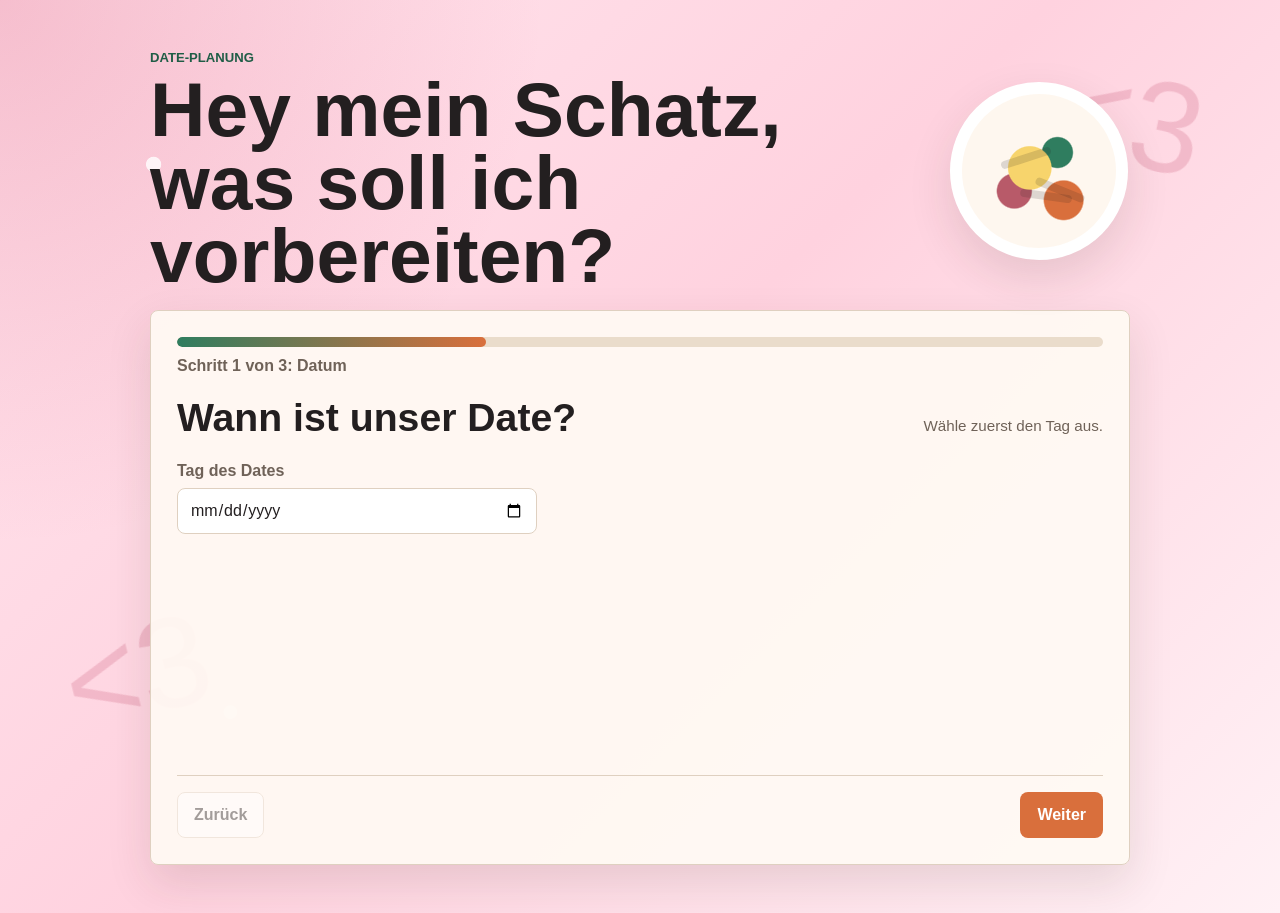
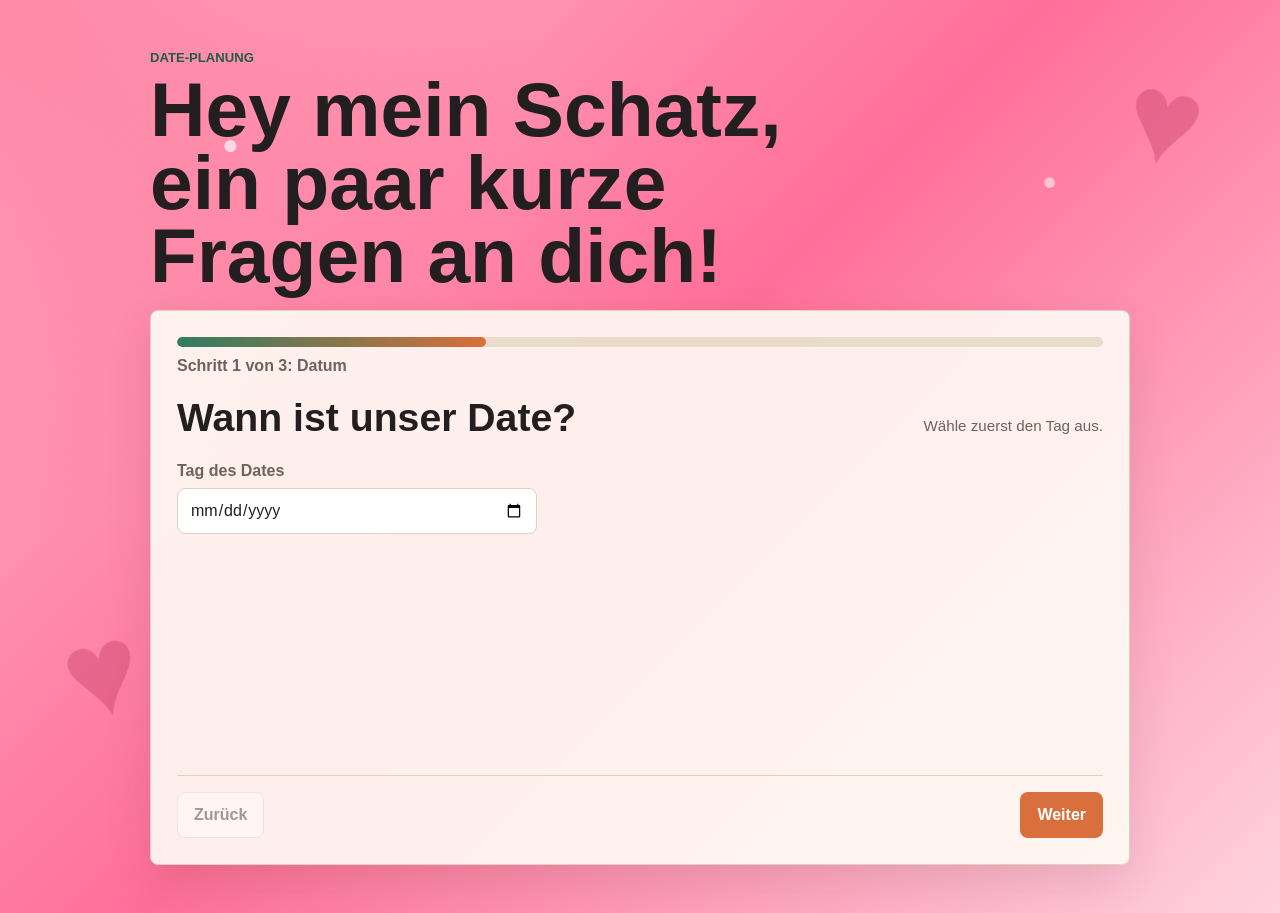
Before and after one commit to Bellamirabella/mealendar, a plain HTML site: page index.html in a window 1280 px wide. Drawn offline with Linux system fonts and the light colour scheme.

Commit message:
Add files via upload

```diff
--- a/app.js
+++ b/app.js
@@ -218,6 +218,7 @@ const form = document.querySelector("#dateForm");
 const progressFill = document.querySelector("#progressFill");
 const stepCount = document.querySelector("#stepCount");
 const summary = document.querySelector("#summary");
+const finalTitle = document.querySelector("#finalTitle");
 const copyButton = document.querySelector("#copyButton");
 const copyStatus = document.querySelector("#copyStatus");
 const backButton = document.querySelector("#backButton");
@@ -346,7 +347,6 @@ function buildSummary() {
   const isHomeDate = state.location === "Bei mir" || state.location === "Bei dir";
 
   if (!isHomeDate || state.cook === "Nein") {
-    lines.push("Ich freue mich auf unser Date! <3");
     return lines.join("\n");
   }
 
@@ -389,6 +389,7 @@ function buildSummary() {
 function renderStep() {
   const steps = getActiveSteps();
   const activeStep = steps[currentStep];
+  const isHomeDate = state.location === "Bei mir" || state.location === "Bei dir";
 
   document.querySelectorAll(".step-panel").forEach((panel) => {
     panel.classList.toggle("is-active", panel.dataset.step === activeStep);
@@ -399,6 +400,7 @@ function renderStep() {
   stepCount.textContent = `Schritt ${currentStep + 1} von ${steps.length}: ${getStepLabel(activeStep)}`;
   backButton.disabled = currentStep === 0;
   nextButton.textContent = activeStep === "final" ? "Zum Anfang" : "Weiter";
+  finalTitle.textContent = (!isHomeDate || state.cook === "Nein") ? "Ich freue mich auf unser Date!" : "Fertig";
 }
 
 function render() {
--- a/index.html
+++ b/index.html
@@ -11,12 +11,7 @@
       <section class="hero">
         <div>
           <p class="eyebrow">Date-Planung</p>
-          <h1>Hey mein Schatz, was soll ich vorbereiten?</h1>
-        </div>
-        <div class="plate-art" aria-hidden="true">
-          <span></span>
-          <span></span>
-          <span></span>
+          <h1>Hey mein Schatz, ein paar kurze Fragen an dich!</h1>
         </div>
       </section>
 
@@ -59,7 +54,6 @@
 
         <section class="step-panel" data-step="time">
           <div class="section-heading">
-            <h2>Welche Tageszeit passt?</h2>
             <p>Mehrfachauswahl möglich.</p>
           </div>
           <div class="chip-grid" data-group="time"></div>
@@ -123,7 +117,7 @@
 
         <section class="step-panel" data-step="warmDinner">
           <div class="section-heading">
-            <h2>Welches warme Gericht?</h2>
+            <h2>Welches warme Gericht zum Abendessen?</h2>
             <p>Mehrfachauswahl möglich.</p>
           </div>
           <div class="chip-grid" data-group="warmDinner"></div>
@@ -139,7 +133,7 @@
 
         <section class="step-panel" data-step="final">
           <div class="section-heading">
-            <h2>Fertig</h2>
+            <h2 id="finalTitle">Fertig</h2>
             <p>Diese Antwort kannst du kopieren.</p>
           </div>
           <p class="final-note">Bitte kopiere diesen Text und schick ihn mir per Nachricht.</p>
--- a/styles.css
+++ b/styles.css
@@ -19,11 +19,10 @@ body {
   margin: 0;
   min-height: 100vh;
   background:
-    radial-gradient(circle at 12% 18%, rgba(255, 255, 255, 0.8) 0 0.45rem, transparent 0.5rem),
-    radial-gradient(circle at 78% 12%, rgba(255, 255, 255, 0.7) 0 0.35rem, transparent 0.4rem),
-    radial-gradient(circle at 18% 78%, rgba(255, 255, 255, 0.7) 0 0.4rem, transparent 0.45rem),
-    radial-gradient(circle at top left, rgba(217, 65, 105, 0.24), transparent 34rem),
-    linear-gradient(135deg, #ffe6ee 0%, #ffd2df 48%, #fff1f5 100%);
+    radial-gradient(circle at 18% 16%, rgba(255, 255, 255, 0.65) 0 0.35rem, transparent 0.4rem),
+    radial-gradient(circle at 82% 20%, rgba(255, 255, 255, 0.55) 0 0.3rem, transparent 0.36rem),
+    radial-gradient(circle at top left, rgba(255, 74, 119, 0.42), transparent 34rem),
+    linear-gradient(135deg, #ffb6ca 0%, #ff6f98 48%, #ffd3df 100%);
   color: var(--ink);
   font-family: Arial, Helvetica, sans-serif;
 }
@@ -32,21 +31,21 @@ body::before,
 body::after {
   position: fixed;
   z-index: -1;
-  color: rgba(184, 43, 84, 0.18);
+  color: rgba(150, 0, 52, 0.22);
   font-size: clamp(4rem, 10vw, 9rem);
   line-height: 1;
   pointer-events: none;
 }
 
 body::before {
-  content: "<3";
+  content: "♥";
   top: 7vh;
   right: 6vw;
   transform: rotate(12deg);
 }
 
 body::after {
-  content: "<3";
+  content: "♥";
   left: 5vw;
   bottom: 8vh;
   transform: rotate(-14deg);
@@ -65,11 +64,8 @@ input {
 }
 
 .hero {
-  min-height: 190px;
-  display: grid;
-  grid-template-columns: minmax(0, 1fr) 180px;
-  align-items: center;
-  gap: 24px;
+  min-height: 170px;
+  display: block;
   padding: 22px 0 18px;
 }
 
@@ -101,47 +97,6 @@ h2 {
   font-size: clamp(1.55rem, 4vw, 2.45rem);
   line-height: 1.05;
   letter-spacing: 0;
-}
-
-.plate-art {
-  width: 178px;
-  aspect-ratio: 1;
-  border: 12px solid #ffffff;
-  border-radius: 50%;
-  background:
-    radial-gradient(circle at 44% 48%, #f7d46c 0 18%, transparent 19%),
-    radial-gradient(circle at 62% 38%, #2f7d5f 0 11%, transparent 12%),
-    radial-gradient(circle at 34% 63%, #b85a69 0 12%, transparent 13%),
-    radial-gradient(circle at 66% 69%, #d96f3c 0 13%, transparent 14%),
-    #fef7ef;
-  box-shadow: var(--shadow);
-  position: relative;
-}
-
-.plate-art span {
-  position: absolute;
-  width: 52px;
-  height: 8px;
-  border-radius: 999px;
-  background: rgba(35, 31, 32, 0.15);
-}
-
-.plate-art span:nth-child(1) {
-  left: 38px;
-  top: 60px;
-  transform: rotate(-18deg);
-}
-
-.plate-art span:nth-child(2) {
-  right: 30px;
-  top: 92px;
-  transform: rotate(22deg);
-}
-
-.plate-art span:nth-child(3) {
-  left: 58px;
-  bottom: 48px;
-  transform: rotate(8deg);
 }
 
 .wizard {
@@ -380,10 +335,6 @@ input:focus,
     gap: 12px;
   }
 
-  .plate-art {
-    width: min(160px, 50vw);
-  }
-
   .section-heading {
     display: block;
   }
```
